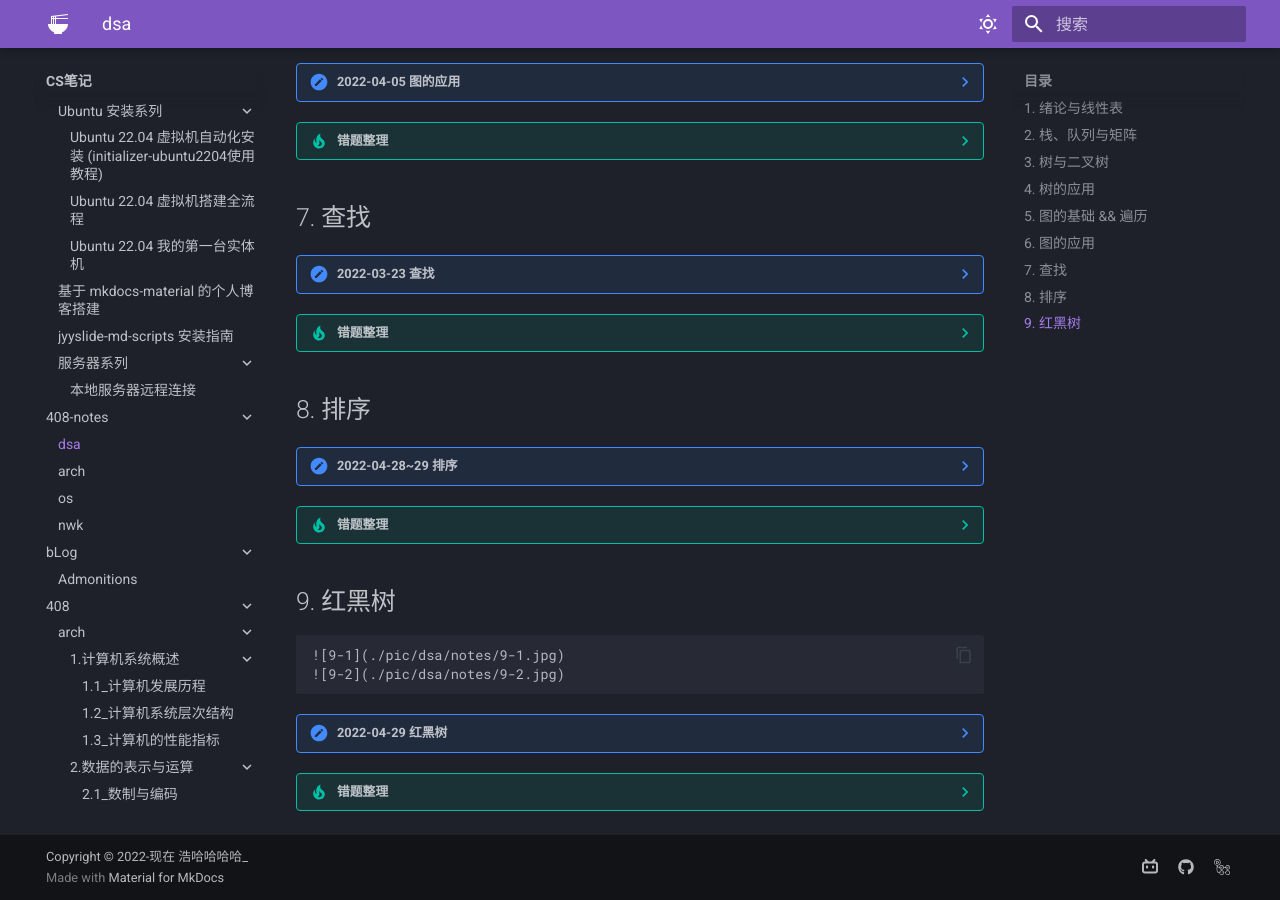
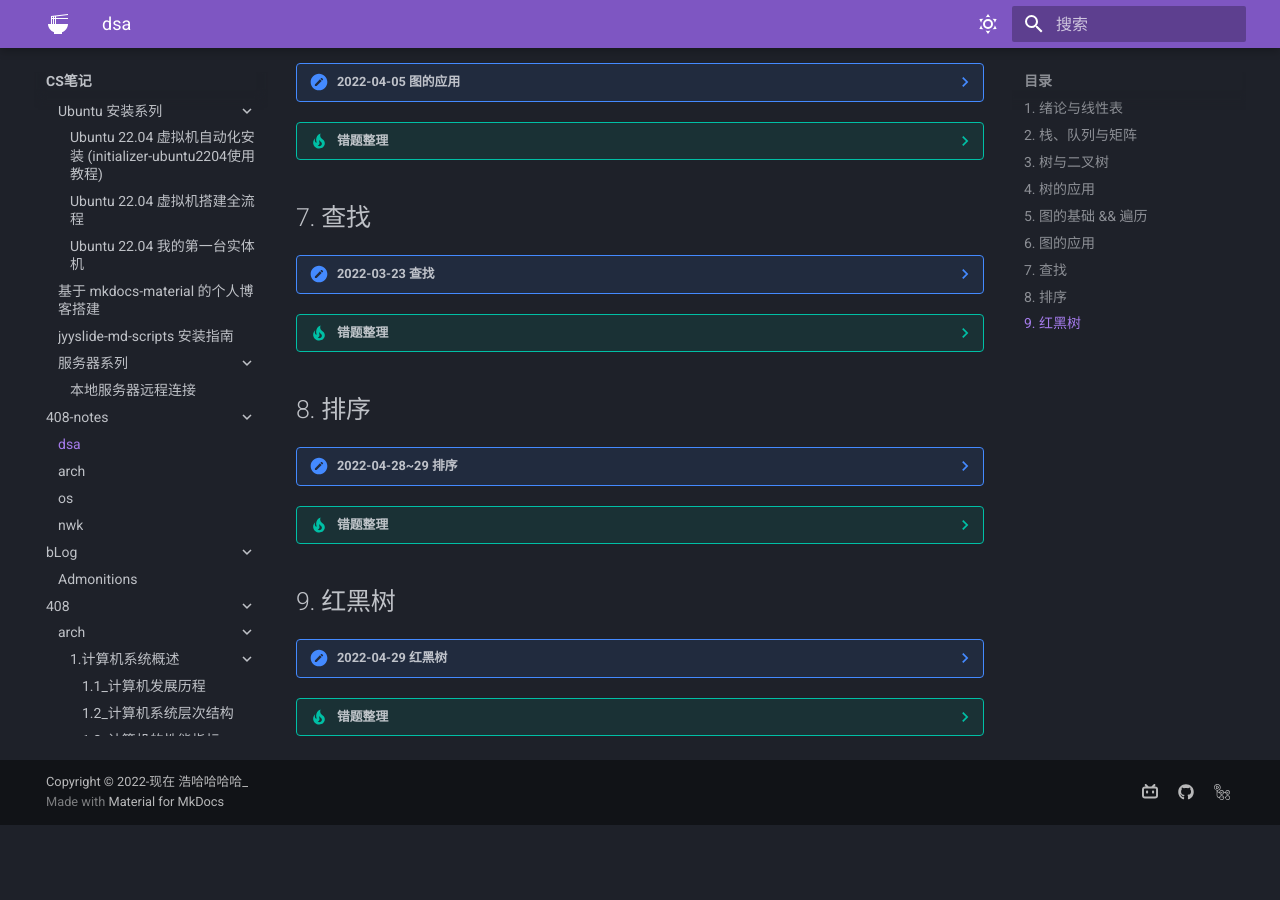
Before and after one commit to Haohahahaha/cs, an MkDocs documentation site: the page built from docs/408-notes/dsa.md, in a window 1280 px wide and 900 px high, scrolled down 1316 px. Built offline with MkDocs 1.6.1 and Material for MkDocs 9.7.7, drawn with Linux system fonts in a browser that asks for light colours; after the commit the page ends 2141 px from its top, so only the background shows below that.

Commit message:
2024-04-29_18:35:13 update

```diff
--- a/docs/408-notes/dsa.md
+++ b/docs/408-notes/dsa.md
@@ -97,9 +97,9 @@
 
 ## 9. 红黑树
 
+??? note "2022-04-29 红黑树"
+
     ![9-1](./pic/dsa/notes/9-1.jpg)
     ![9-2](./pic/dsa/notes/9-2.jpg)
 
-??? note "2022-04-29 红黑树"
-
 ??? tip "错题整理"
```
